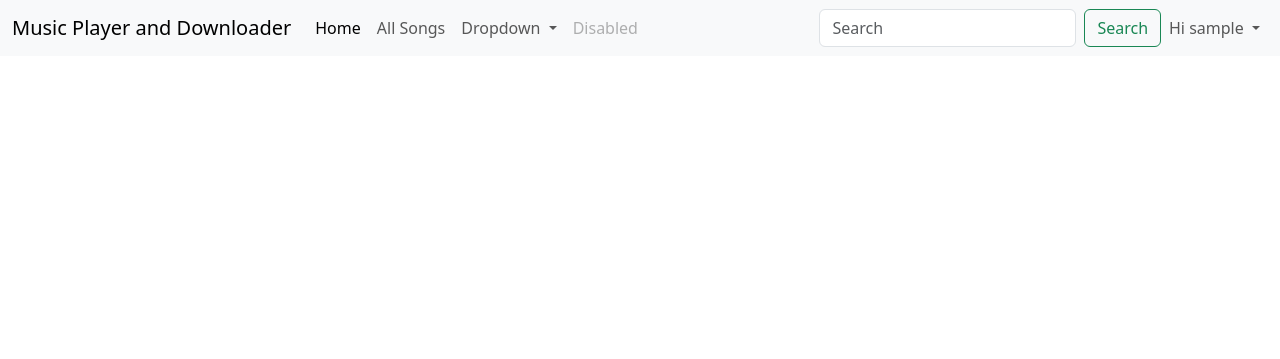
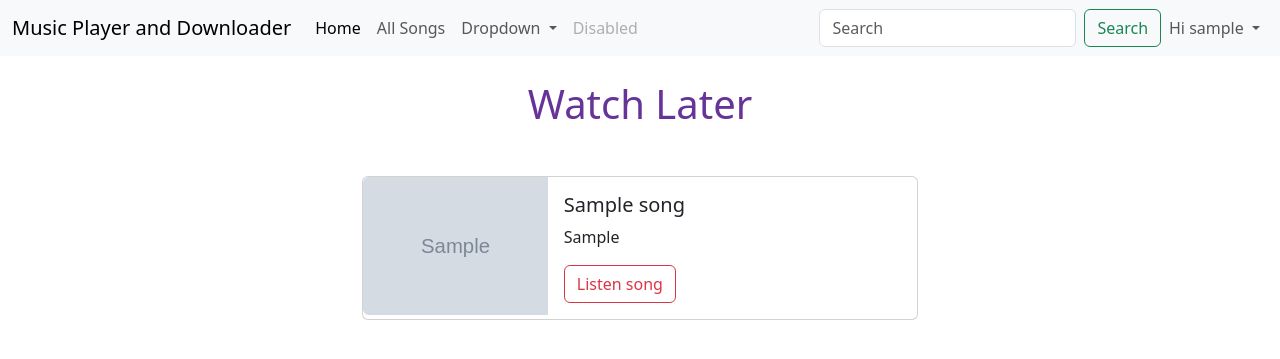
Before and after one commit to AnanthanJS/Music-app, a Django app: page /watchlater in a window 1280 px wide. Shown: the top 359 px of the page. Run offline with Django 5.2, Linux system fonts and the light colour scheme; a user stored in the database is signed in; tables that the repository leaves empty hold one stand-in row (values such as "Sample post"); grey boxes marked "Sample" are stand-in pictures; some libraries are stand-ins or nearby versions.

Commit message:
Updated: Watchlater functionality

```diff
--- a/music/musicbeats/templates/musicbeats/basic.html
+++ b/music/musicbeats/templates/musicbeats/basic.html
@@ -7,6 +7,7 @@
     <meta name="viewport" content="width=device-width, initial-scale=1">
     <link href="https://cdn.jsdelivr.net/npm/bootstrap@5.3.3/dist/css/bootstrap.min.css" rel="stylesheet">
     <script src="https://cdn.jsdelivr.net/npm/bootstrap@5.3.3/dist/js/bootstrap.bundle.min.js"></script>
+    <script src="https://cdn.jsdelivr.net/npm/sweetalert2@11"></script>
 </head>
 
 {% load static %}
@@ -62,6 +63,7 @@
                         </a>
                         <ul class="dropdown-menu">
                             <li><a class="dropdown-item" href="{% url 'logout' %}">Log out</a></li>
+                            <li><a class="dropdown-item" href="{% url 'watchlater' %}">Watch Later</a></li>
                         </ul>
                     </li>
                 </ul>
--- a/music/musicbeats/templates/musicbeats/index.html
+++ b/music/musicbeats/templates/musicbeats/index.html
@@ -62,6 +62,7 @@
                         </a>
                         <ul class="dropdown-menu">
                             <li><a class="dropdown-item" href="#">Log out</a></li>
+                            <li><a class="dropdown-item" href="songs/watchlater">Watch Later</a></li>
                         </ul>
                     </li>
                 </ul>
--- a/music/musicbeats/templates/musicbeats/watchlater.html
+++ b/music/musicbeats/templates/musicbeats/watchlater.html
@@ -3,5 +3,35 @@
 
 {% block body %}
 
+<h1 style="text-align: center; color: rebeccapurple;" class="mt-4">Watch Later</h1>
+
+{% if song|length < 1 %}
+
+<h2 style="text-align: center;" class="mt-5">You don't have any songs added to watch later</h2>
+
+{% endif %}
+
+<div class="container mt-5">
+    <div class="row gap-3">
+        {% for i in song %}
+        <div class="col-12 d-flex justify-content-around">
+            <div class="card mb-3">
+                <div class="row g-0">
+                    <div class="col-md-4">
+                        <img src="/media/{{i.image}}" class="img-fluid rounded-start" alt="...">
+                    </div>
+                    <div class="col-md-8">
+                        <div class="card-body">
+                            <h5 class="card-title">{{i.name}}</h5>
+                            <p class="card-text">{{i.tags}}</p>
+                            <a href="/songs/{{i.song_id}}" class="btn btn-outline-danger">Listen song</a>
+                        </div>
+                    </div>
+                </div>
+            </div>
+        </div>
+        {% endfor %}
+    </div>
+</div>
 
 {% endblock %}
--- a/music/musicbeats/urls.py
+++ b/music/musicbeats/urls.py
@@ -8,4 +8,5 @@ urlpatterns = [
     path('signup', views.signup, name='signup'),
     path('logout', views.logout, name='logout'),
     path('watchlater', views.watchlater, name='watchlater'),
+    path('songs/watchlater', views.watchlater, name='watchlater'),
 ]
--- a/music/musicbeats/views.py
+++ b/music/musicbeats/views.py
@@ -1,7 +1,8 @@
 from django.shortcuts import render, HttpResponseRedirect, redirect
-from .models import Song
+from .models import Song, Watchlater
 from django.contrib.auth.models import User
 from django.contrib.auth import authenticate, login, logout
+from django.db.models import Case, When
 
 
 # Create your views here.
@@ -54,4 +55,28 @@ def logout(request):
 
 
 def watchlater(request):
-    return render(request, 'musicbeats/watchlater.html')
+    if request.method == "POST":
+        user = request.user
+        video_id = request.POST['video_id']
+        watch = Watchlater.objects.filter(user = user)
+
+        for i in watch:
+            if video_id == i.video_id:
+                message = "Your video is already added."
+                break
+        else:
+            watchlater = Watchlater(user = user, video_id = video_id)
+            watchlater.save()
+            message = "Your video is successfully added."
+        song = Song.objects.filter(song_id = video_id).first()
+        return render(request, f"musicbeats/songpost.html", {"song": song, "message": message})
+
+    wl = Watchlater.objects.filter(user = request.user)
+    ids = []
+    for i in wl:
+        ids.append(i.video_id)
+
+    preserved = Case(*[When(pk=pk, then=pos) for pos, pk in enumerate(ids)])
+    song = Song.objects.filter(song_id__in=ids).order_by(preserved)
+
+    return render(request, 'musicbeats/watchlater.html', {'song': song})
```
Also changed, not shown: music/musicbeats/templates/musicbeats/songpost.html (+24 -4 lines).
